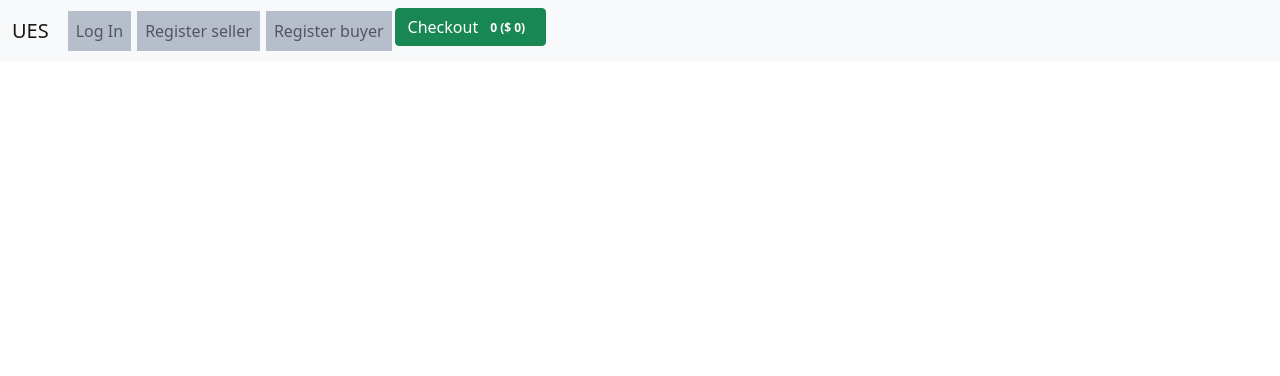
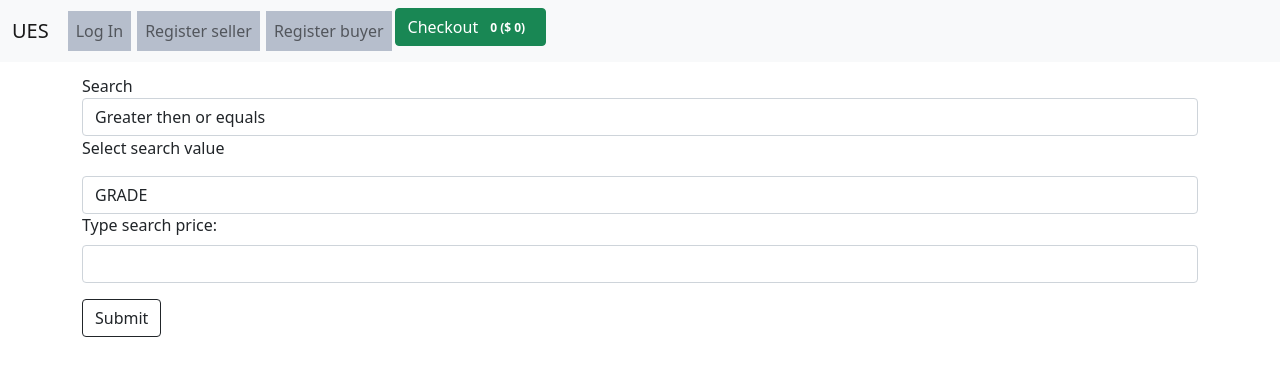
Before and after one commit to ElenaKrunic/Management_of_Digital_Content_and_Documents_Fe, a Vue app in the folder front/: page /searchRangeArticleQuery in a window 1280 px wide. Shown: the top 376 px of the page. Built offline with nearby package versions, Linux system fonts and the light colour scheme.

Commit message:
range query for articles done

```diff
--- a/front/src/TheNavigation.vue
+++ b/front/src/TheNavigation.vue
@@ -42,6 +42,9 @@
         </li>
         <li v-if="buyer != '' && tokenn" id="a" class="navbar-nav">
             <a href="/searchSimpleErrandQuery" class="nav-link">Search simple errand query</a>
+        </li>
+          <li v-if="buyer != '' && tokenn" id="a" class="navbar-nav">
+            <a href="/searchRangeArticleQuery" class="nav-link">Search range article query</a>
         </li>
         <li>
           <router-link to="/cart" class="btn btn-success navbar-btn" tag="button">
--- a/front/src/router/index.js
+++ b/front/src/router/index.js
@@ -19,6 +19,8 @@ import ErrandDetails from '../views/errand/ErrandDetails.vue'
 import ErrandItem from '../views/errand/ErrandItem.vue'
 import SearchSimpleErrandQuery from '../views/search/SearchSimpleErrandQuery'
 import ErrandResult from '../views/search/ErrandResult.vue'
+import SearchRangeArticleQuery from '../views/search/SearchRangeArticleQuery.vue'
+
 
 Vue.use(VueRouter)
 
@@ -113,6 +115,11 @@ const routes = [
   path: '/errandResult',
   component: ErrandResult
 },
+{
+  name: 'SearchRangeArticleQuery',
+  path: '/searchRangeArticleQuery',
+  component: SearchRangeArticleQuery
+},
 ]
 
 
--- /dev/null
+++ b/front/src/views/search/SearchRangeArticleQuery.vue
@@ -0,0 +1,79 @@
+<template>
+<form @submit.prevent="getArticleRange">
+    <div class="container pull-left">
+        <div style="display: block">
+            <p style="margin-bottom:-0.5px"> Search </p>
+            <select @change="setApi($event)"  class="form-control">
+                 <option value="gteRange">Greater then or equals</option>
+                <option value="gtRange"> Greater then</option>
+                <option value="lteRange">Less then or equals</option>
+                <option value="ltRange">Less then</option>
+            </select>
+        </div>
+
+        <div style="display :block">
+            <p style="margin: bottom -0.5px;"> Select search value
+            </p>
+            <select @change="setFormData($event)" class="form-control">
+                <option value="price"> GRADE </option>
+                <option value="price"> PRICE </option>
+            </select>
+        </div>
+
+        <div style="display: block;">
+        <p style="margin-bottom:-0.5px;"> </p>
+        <div class="mb-3">
+              <label class="form-label" for="value">Type search price:</label>
+              <input class="form-control" type="text" id="value" v-model="formData.value"/>
+        </div>
+    </div>
+    <button class="btn btn-outline-dark">Submit</button>
+    </div>
+</form>
+</template>
+
+<script>
+import axios from '../../../axiosConfig'
+import { mapMutations } from 'vuex'
+export default {
+    name : 'SearchRangeArticleQuery',
+    data() {
+        return {
+            articles: [],
+            errorMsg: '',
+            api : '',
+            formData : {
+                field: '',
+                value: ''
+            }
+        }
+    },
+
+    methods: {
+     ...mapMutations(['setSearch']),
+    getArticleRange() {
+         axios
+         .get(this.api + this.formData.value + '/articles')
+         .then((response ) => {
+             this.articles = response.data
+             this.setSearch(response.data)
+             this.$router.push('/articleResult')
+         }).catch((error) => {
+             console.log(error)
+             //console.log(this.formData)
+             this.errorMsg = 'lalalal'
+         })
+     }   ,
+    setFormData(event) {
+         this.formData.field = event.target.value;
+         console.log('polje je' + this.formData.field)
+         //console.log('form data ' + this.formData.field);
+     },
+    setApi(event) {
+        this.api = 'api/search/' + event.target.value + '/';
+        //console.log('api izgleda ' + this.api)
+        //console.log('api ' + this.api)
+    }
+}
+}
+</script>
```
